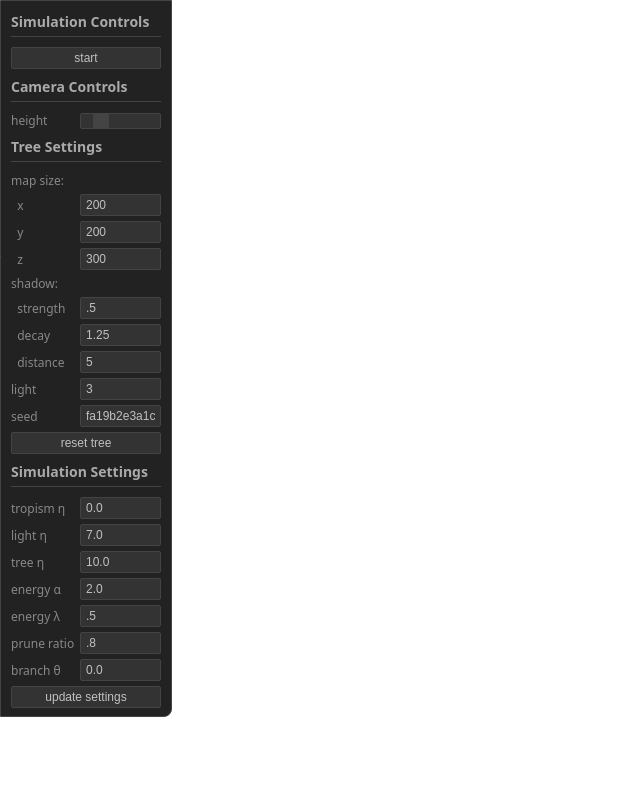
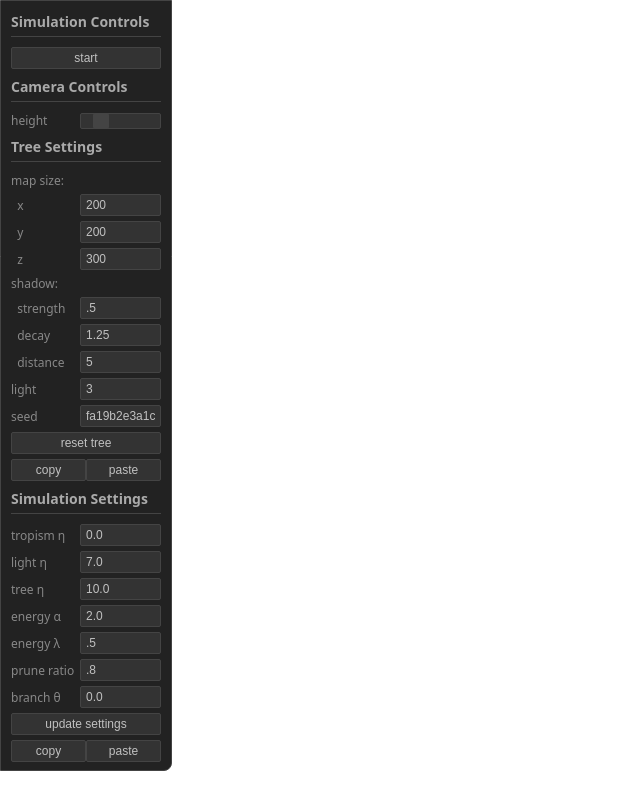
Before and after one commit to AddisonPrairie/Tree-Generator, a plain HTML site: page index.html in a window 1280 px wide. Shown: the whole page, without its empty margins (0-640 px from the left). Drawn offline with Linux system fonts and the light colour scheme; no server answers; a web font is replaced by a local one.

Commit message:
fixed overcopying issue

```diff
--- a/index.html
+++ b/index.html
@@ -81,6 +81,10 @@
                 <div class="input-group">
                     <button id="reset">reset tree</button>
                 </div>
+                <div class="input-group">
+                    <button id="reset">copy</button>
+                    <button id="reset">paste</button>
+                </div>
             </div>
             <div class="panel-section">
                 <h3>Simulation Settings</h3>
@@ -115,6 +119,10 @@
                 <div class="input-group">
                     <button id="update">update settings</button>
                 </div>
+                <div class="input-group">
+                    <button id="reset">copy</button>
+                    <button id="reset">paste</button>
+                </div>
             </div>
         </div>
         </div>
--- a/js/main.js
+++ b/js/main.js
@@ -102,6 +102,9 @@ export async function initApp(Module) {
 
         WASM.initializeTree(initArgs);
 
+        document.querySelector("#height").oninput();
+        document.querySelector("#height").onchange();
+
         WASM.setSettings(getSettingsArguments());
     }
 
--- a/style/style.css
+++ b/style/style.css
@@ -93,7 +93,7 @@ body {
     color: #c1c1c1;
     padding: 3px 5px;
     font-size: 12px;
-    width: 50px;
+    width: 25px;
 }
 
 .stats-panel {
--- a/worker.js
+++ b/worker.js
@@ -88,7 +88,7 @@ function getMesh() {
     const ptr = module.ccall("getTreeMesh");
     const numEdges = module.HEAP32[ptr / 4];
 
-    return module.HEAPF32.subarray(
+    return module.HEAPF32.slice(
         ptr / 4 + 1, ptr / 4 + 1 + numEdges * 12
     );
 }
```
